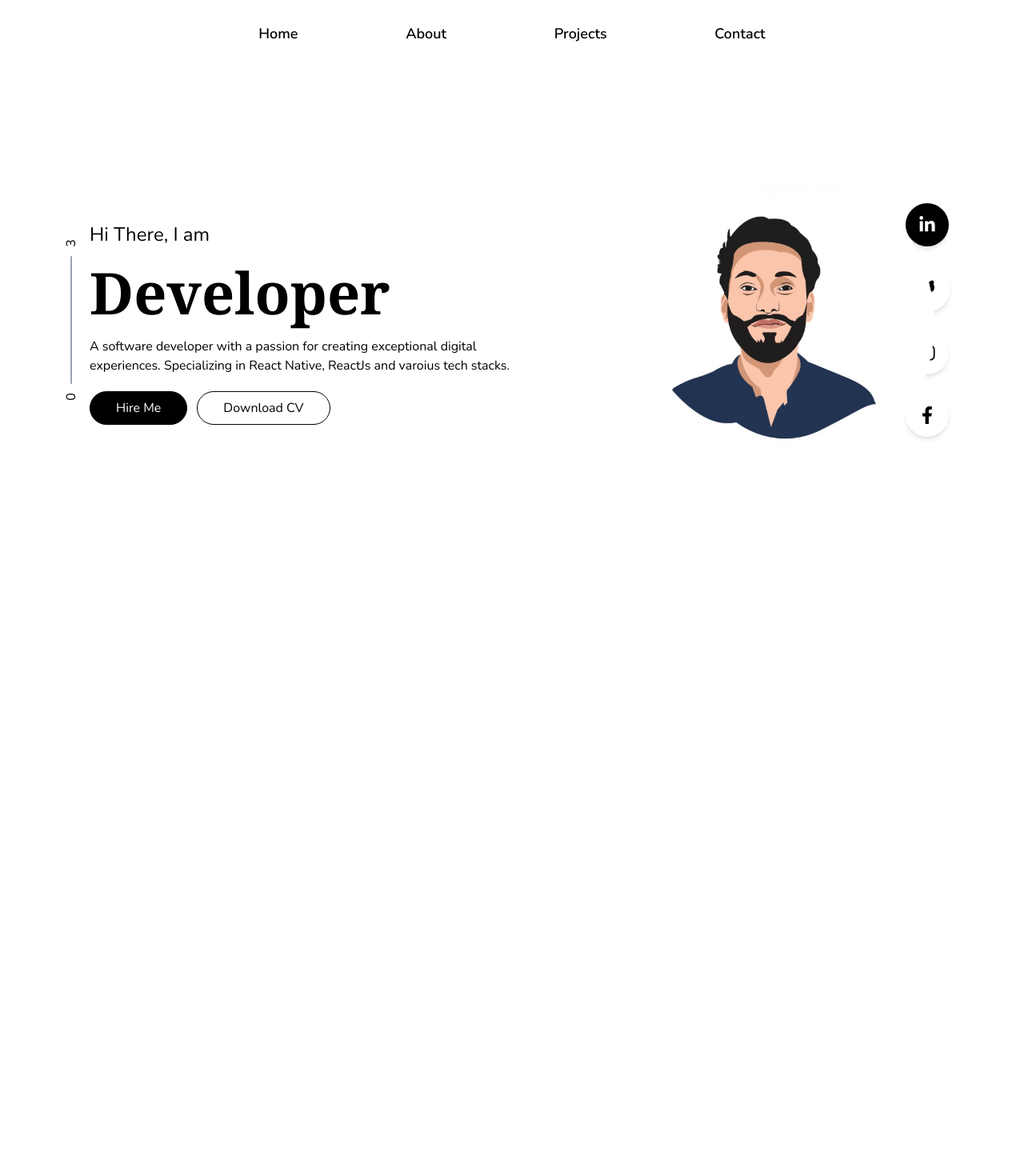
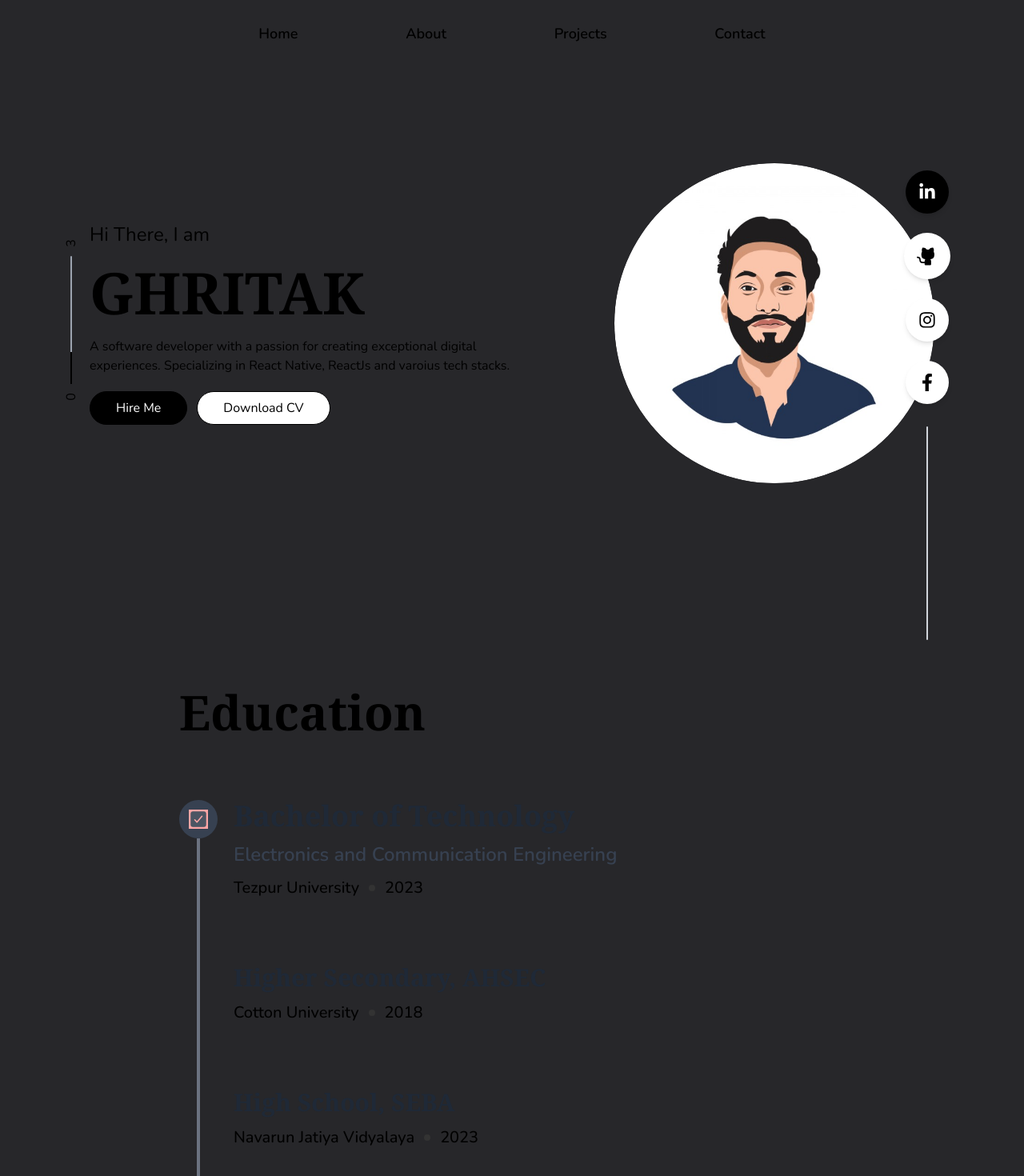
Before and after one commit to ghritak/portfolio, a React (Create React App) app: page / in a window 1280 px wide. Shown: the top 1470 px of the page at 80% size. Before the commit the page ends 804 px from the top, so only its background shows below. Built offline with nearby package versions, Linux system fonts and the light colour scheme.

Commit message:
bg color

```diff
--- a/src/App.js
+++ b/src/App.js
@@ -1,4 +1,5 @@
-import IntroComponent from './components/intro/IntroComponent';
+import AboutComponent from './components/about/AboutComponent';
+import IntroComponent from './components/home/IntroComponent';
 import NavbarComponent from './components/nav/NavbarComponent';
 
 import LeftIndices from './components/side/LeftIndices';
@@ -6,11 +7,12 @@ import RightLinks from './components/side/RightLinks';
 
 const App = () => {
   return (
-    <div className=''>
+    <div className='bg-zinc-800'>
       <LeftIndices />
       <RightLinks />
       <NavbarComponent />
       <IntroComponent />
+      <AboutComponent />
     </div>
   );
 };
--- /dev/null
+++ b/src/components/about/AboutComponent.js
@@ -0,0 +1,82 @@
+import React from 'react';
+import { GoDotFill } from 'react-icons/go';
+import { IoCheckbox } from 'react-icons/io5';
+
+const AboutComponent = () => {
+  return (
+    <div className='mx-56 flex relative'>
+      <div className='flex flex-row h-screen space-x-20'>
+        <div className=' flex justify-center items-center'>
+          <div className='space-y-20'>
+            <h1 className='text-6xl font-serif font-bold'>Education</h1>
+            <div className='flex flex-row space-x-5'>
+              <div className='flex flex-col items-center'>
+                <div className='bg-gray-700 p-3 rounded-full'>
+                  <div className='bg-black'>
+                    <div className='bg-red-300 p-0'>
+                      <IoCheckbox size={24} className='text-gray-600' />
+                    </div>
+                  </div>
+                </div>
+                <div className='h-[500px] w-1 bg-gray-500' />
+              </div>
+              <div className='space-y-20'>
+                <div className='space-y-3'>
+                  <h1 className='text-4xl font-bold font-serif text-gray-800'>
+                    Bachelor of Technology
+                  </h1>
+                  <h1 className='text-2xl font-semibold text-gray-700'>
+                    Electronics and Communication Engineering
+                  </h1>
+                  <div className='flex items-center font-medium space-x-2'>
+                    <h2 className='text-xl'>Tezpur University</h2>
+                    <GoDotFill color='#333' />
+                    <h2 className='text-xl'>2023</h2>
+                  </div>
+                </div>
+                <div className='space-y-3'>
+                  <h1 className='text-3xl font-bold font-serif text-gray-800'>
+                    Higher Secondary, AHSEC
+                  </h1>
+                  <div className='flex items-center font-medium space-x-2'>
+                    <h2 className='text-xl'>Cotton University</h2>
+                    <GoDotFill color='#333' />
+                    <h2 className='text-xl'>2018</h2>
+                  </div>
+                </div>
+                <div className='space-y-3'>
+                  <h1 className='text-3xl font-bold font-serif text-gray-800'>
+                    High School, SEBA
+                  </h1>
+                  <div className='flex items-center font-medium space-x-2'>
+                    <h2 className='text-xl'>Navarun Jatiya Vidyalaya</h2>
+                    <GoDotFill color='#333' />
+                    <h2 className='text-xl'>2023</h2>
+                  </div>
+                </div>
+              </div>
+            </div>
+          </div>
+        </div>
+      </div>
+      {/* <div>
+    <svg
+      id='blobs'
+      width='100%'
+      height='100%'
+      viewBox='0 0 150 150'
+      class='hidden md:flex'
+      fill='#29283D'
+      xmlns='http://www.w3.org/2000/svg'
+    >
+      <path
+        d='M 139.991992242767 70.00963166049999C 139.981902012631 108.66659056762 108.64780927187002 140.00139601588 69.993494640293 139.99520468899C 31.339279991027 139.98901343285598 -0.0035380830240008265 108.65411253475199 0.0017536874599990426 69.992689720037C 0.0070454579440024645 31.331366887633003 31.360315855961005 -0.0005996960157998998 70.01234090774 0.007387987739996049C 108.66446594183 0.015375685647001092 140.00208252597 31.352772912581003 139.991992242767 70.00963166049999Z'
+        stroke='#29283D'
+      ></path>
+    </svg>
+  </div> */}
+    </div>
+  );
+};
+
+export default AboutComponent;
--- a/src/components/intro/IntroComponent.js
+++ b/src/components/home/IntroComponent.js
@@ -10,7 +10,7 @@ const IntroComponent = () => {
           <div className='max-w-xl space-y-5'>
             <p className='text-2xl'>Hi There, I am</p>
             <div>
-              <h1 className='text-7xl font-bold font-serif'>Developer</h1>
+              <h1 className='text-7xl font-bold font-serif'>GHRITAK</h1>
             </div>
             <p>
               A software developer with a passion for creating exceptional
--- a/src/components/nav/NavbarComponent.js
+++ b/src/components/nav/NavbarComponent.js
@@ -3,8 +3,8 @@ import NavbarButton from './NavbarButton';
 
 const NavbarComponent = () => {
   return (
-    <div className='flex flex-row justify-center items-center my-6'>
-      <div className='flex flex-row justify-around w-full max-w-3xl'>
+    <div className='flex flex-row justify-center items-center py-6'>
+      <div className='flex z-20 flex-row justify-around w-full max-w-3xl'>
         <NavbarButton>Home</NavbarButton>
         <NavbarButton>About</NavbarButton>
         <NavbarButton>Projects</NavbarButton>
--- a/src/components/side/LeftIndices.js
+++ b/src/components/side/LeftIndices.js
@@ -4,7 +4,9 @@ const LeftIndices = () => {
   return (
     <div className='fixed h-screen justify-center items-center flex flex-col bottom-0 left-20'>
       <div className='-rotate-90 pl-2'>3</div>
-      <div className='h-40 w-[1.5px] bg-gray-400 rounded-lg'></div>
+      <div className='h-40 w-[2px] bg-gray-400 rounded-lg items-end flex'>
+        <div className='h-10 w-[2px] bg-black' />
+      </div>
       <div className='-rotate-90 pr-2'>0</div>
     </div>
   );
--- a/src/components/side/RightLinks.js
+++ b/src/components/side/RightLinks.js
@@ -6,7 +6,7 @@ import { FaFacebookF } from 'react-icons/fa';
 
 const RightLinks = () => {
   return (
-    <div className='fixed h-screen justify-center items-center flex flex-col bottom-0 right-20'>
+    <div className='fixed h-screen justify-end items-center flex flex-col bottom-0 right-20 z-20'>
       <div className='p-4 bg-black shadow-md rounded-full m-3 cursor-pointer hover:scale-125 transition-all duration-300'>
         <FaLinkedinIn size={22} color='white' />
       </div>
@@ -19,6 +19,7 @@ const RightLinks = () => {
       <div className='p-4 bg-white shadow-md rounded-full m-3 cursor-pointer hover:scale-125 transition-all duration-300'>
         <FaFacebookF size={22} />
       </div>
+      <div className='w-[2px] bg-gray-300 rounded-lg h-1/3 mt-4' />
     </div>
   );
 };
--- a/src/index.css
+++ b/src/index.css
@@ -10,6 +10,7 @@ body {
   font-family: 'Nunito';
   -webkit-font-smoothing: antialiased;
   -moz-osx-font-smoothing: grayscale;
+  background-color: #27272a;
 }
 
 code {
```
